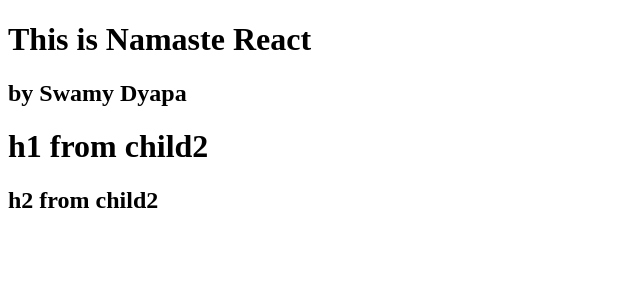
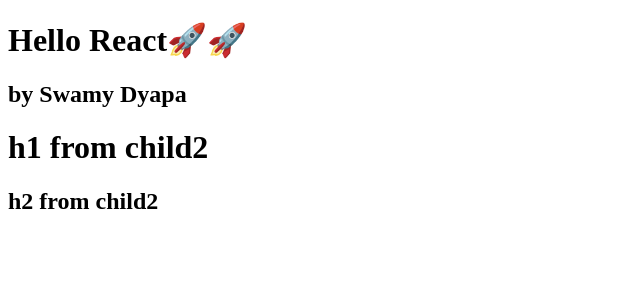
Before and after one commit to swamydyapa/NamasteReact, a React (Vite) app: page / in a window 1280 px wide. Shown: the top 300 px of the page, without its empty margins (0-640 px from the left). Built offline with nearby package versions, Linux system fonts and the light colour scheme.

Commit message:
Created ReactElement using JSX

```diff
--- a/App.js
+++ b/App.js
@@ -3,7 +3,7 @@
 
 const parent = React.createElement("div", { id: "parent" }, [
 	React.createElement("div", { id: "child" }, [
-		React.createElement("h1", {}, "This is Namaste React"),
+		React.createElement("h1", {}, "This is Namaste React🚀🚀"),
 		React.createElement("h2", {}, "by Swamy Dyapa"),
 	]),
 	React.createElement("div", { id: "child2" }, [
@@ -11,6 +11,19 @@
 		React.createElement("h2", {}, "h2 from child2"),
 	]),
 ]);
-
+console.log("reactElement", parent);
+const jsxParent = (
+	<div id="parent">
+		<div id="child">
+			<h1> Hello React🚀🚀</h1>
+			<h2>by Swamy Dyapa</h2>
+		</div>
+		<div id="child2" className="child2 child">
+			<h1>h1 from child2</h1>
+			<h2>h2 from child2</h2>
+		</div>
+	</div>
+);
+console.log("jsxElement", jsxParent);
 const root = ReactDOM.createRoot(document.getElementById("root"));
-root.render(parent);
+root.render(jsxParent);
--- a/index.html
+++ b/index.html
@@ -11,6 +11,7 @@
 		<div id="root">
 			<h1>Swamy Dyapa</h1>
 		</div>
+
 		<script type="module" src="./App.js"></script>
 	</body>
 </html>
```
